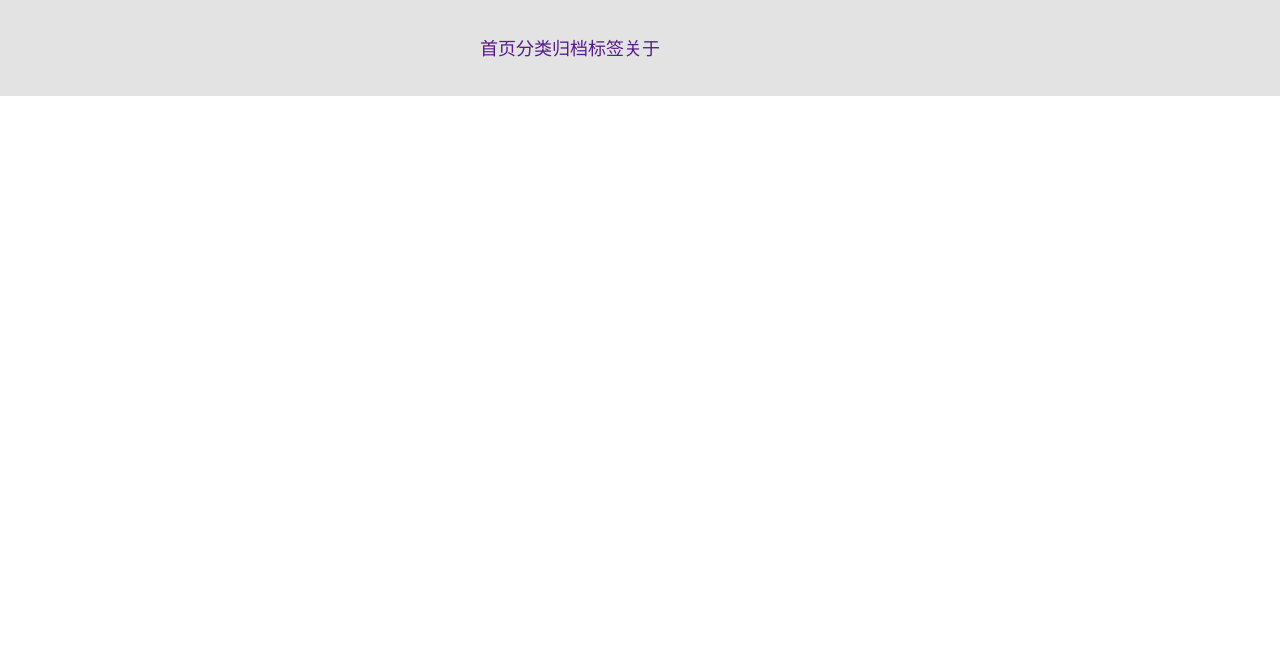
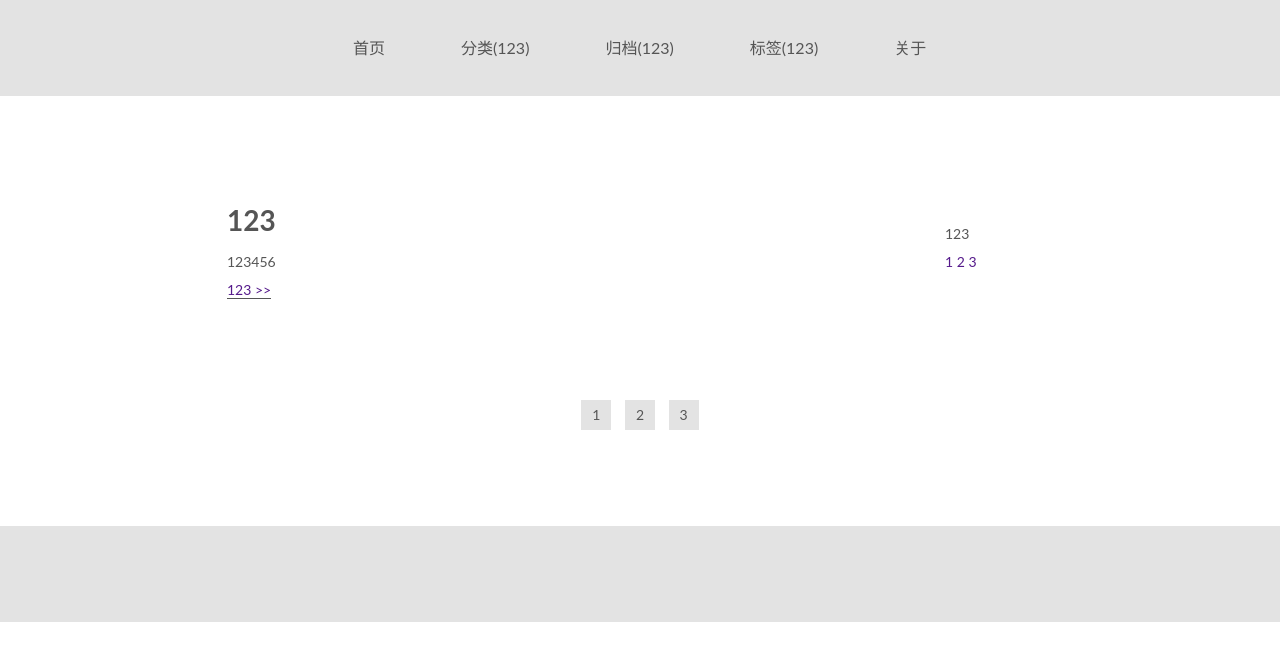
Before and after one commit to caklar/myBlog, a website: page views/index.html in a window 1280 px wide. Drawn offline with Linux system fonts and the light colour scheme.

Commit message:
部分页面结构实现

```diff
--- /dev/null
+++ b/css/classify.css
@@ -0,0 +1,15 @@
+.main {
+    width: 600px;
+    margin: 96px auto;
+    /* border-top: 1px solid #e3e3e3; */
+}
+
+.entry {
+    display: inline-block;
+    margin-bottom: 6px;
+    border-bottom: 1px dotted #555;
+}
+
+.entry:hover {
+    border-bottom: 1px solid #444;
+}
--- a/css/homePage.css
+++ b/css/homePage.css
@@ -1,16 +1,47 @@
-.header {
-    width: 100%;
-    height: 96px;
-    background-color: #e3e3e3;
+.main {
+    width: 1210px;
+    margin: 96px auto 96px;
+    /* border-top: 1px solid #e3e3e3; */
 }
 
-.header-inner {
-    margin: 0 480px;
-    padding: 30px 0;
+.article {
+    float: left;
+    width: 800px;
+    /* border-top: 1px solid gray; */
+}
+
+.intro {
+    margin-left: 192px;
+}
+
+.more {
+    border-bottom: 1px solid #555;
+}
+
+.aside {
+    float: right;
+    width: 300px;
+    margin-left: 96px;
+    /* border-top: 1px solid black; */
+}
+
+.contain {
+    margin-bottom: 96px;
     overflow: hidden;
 }
 
-.nav li{
-    float: left;
-    font-size: 18px;
+.paging {
+    width: 220px;
+    margin: 0 auto;
+    text-align: center;
 }
+
+.paging-inner li {
+    display: inline-block;
+    width: 30px;
+    height: 30px;
+    margin: 0 5px;
+    background-color: #e3e3e3;
+    line-height: 30px;
+    text-align: center;
+}
--- a/css/public.css
+++ b/css/public.css
@@ -18,3 +18,43 @@ a {
 ul {
     list-style: none;
 }
+
+.header {
+    width: 100%;
+    height: 96px;
+    background-color: #e3e3e3;
+}
+
+.header-inner {
+    width: 650px;
+    margin: 0 auto;
+    padding: 32px 0;
+}
+
+.nav {
+    overflow: hidden;
+}
+
+.nav li {
+    float: left;
+    margin: 0 33px;
+}
+
+.nav a {
+    display: inline-block;
+    padding: 0 5px;
+    font-size: 16px;
+    color: #555;
+    text-align: center;
+    transition: background-color 0.5s linear;
+}
+
+.nav a:hover {
+    background-color: #777;
+}
+
+.footer {
+    width: 100%;
+    height: 96px;
+    background-color: #e3e3e3;
+}
--- /dev/null
+++ b/css/tag.css
@@ -0,0 +1,17 @@
+.main {
+    width: 600px;
+    margin: 96px auto;
+    /* border-top: 1px solid #e3e3e3; */
+    text-align: center;
+}
+
+.tips {
+    margin: 0 6px 6px;
+    border-bottom: 1px dotted #555;
+    color: #555;
+    font-size: 16px;
+}
+
+.tips:hover {
+    border-bottom: 1px solid #444;
+}
--- a/views/index.html
+++ b/views/index.html
@@ -13,15 +13,47 @@
             <div class="header-inner">
                 <ul class="nav">
                     <li><a href="">首页</a></li>
-                    <li><a href="">分类</a></li>
-                    <li><a href="">归档</a></li>
-                    <li><a href="">标签</a></li>
+                    <li><a href="">分类(123)</a></li>
+                    <li><a href="">归档(123)</a></li>
+                    <li><a href="">标签(123)</a></li>
                     <li><a href="">关于</a></li>
                 </ul>
             </div>
         </div>
-        <div class="main"></div>
-        <div class="footer"></div>
+
+        <div class="main">
+            <div class="contain">
+                <div class="article">
+                    <div class="intro">
+                        <h1>123</h1>
+                        <p>123456</p>
+                        <a href="" class="more">123 >></a>
+                    </div>
+                </div>
+
+                <div class="aside">
+                    <img src="" alt="">
+                    <p>123</p>
+                    <div class="link">
+                        <a href="">1</a>
+                        <a href="">2</a>
+                        <a href="">3</a>
+                    </div>
+                </div>
+            </div>
+
+            <div class="paging">
+                <ul class="paging-inner">
+                    <li>1</li>
+                    <li>2</li>
+                    <li>3</li>
+                </ul>
+            </div>
+        </div>
+
+        <div class="footer">
+
+        </div>
     </div>
 </body>
 </html>
```
Also changed, not shown: views/classify.html (added, +44 -0 lines), views/tag.html (added, +52 -0 lines).
